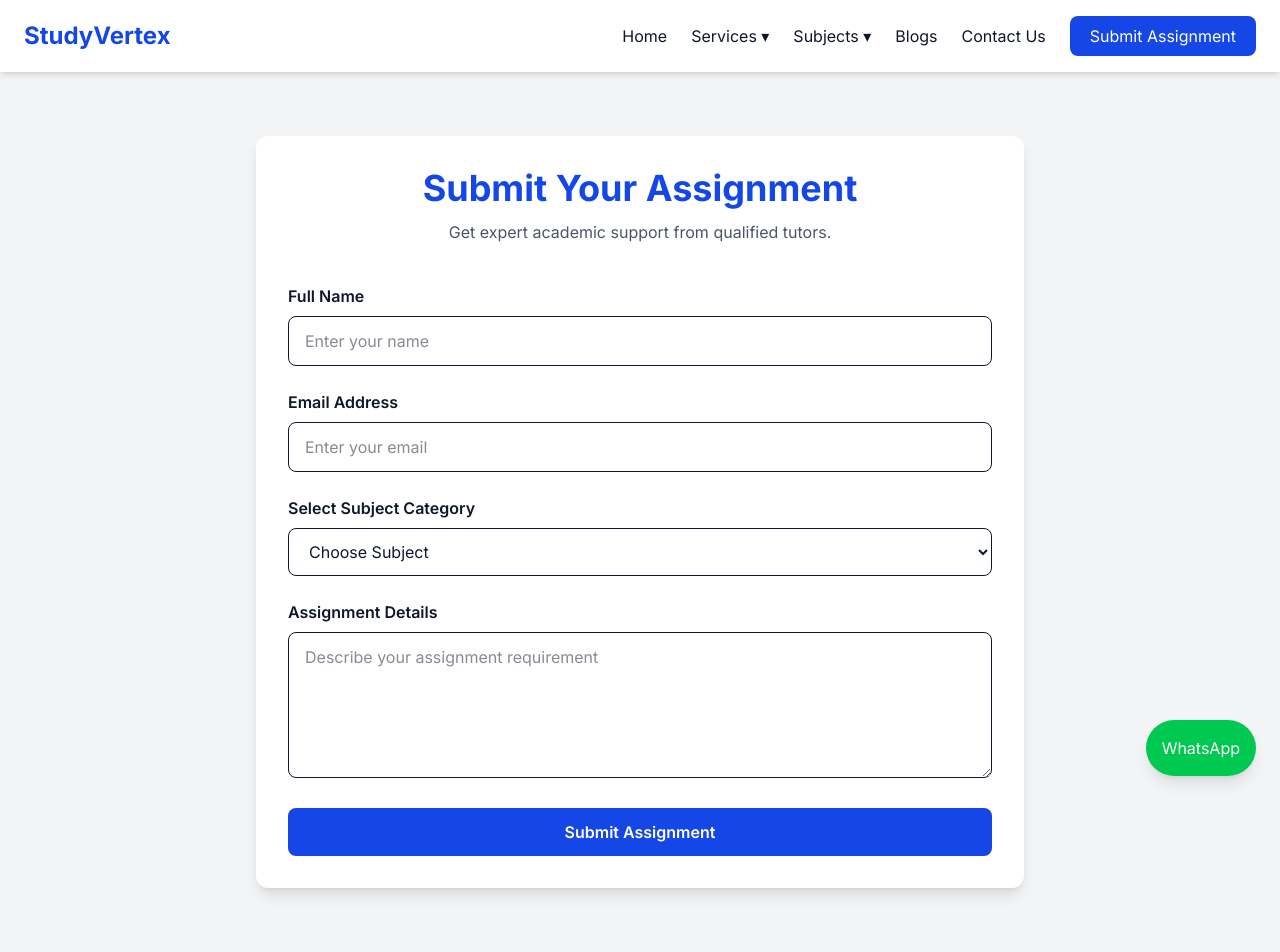
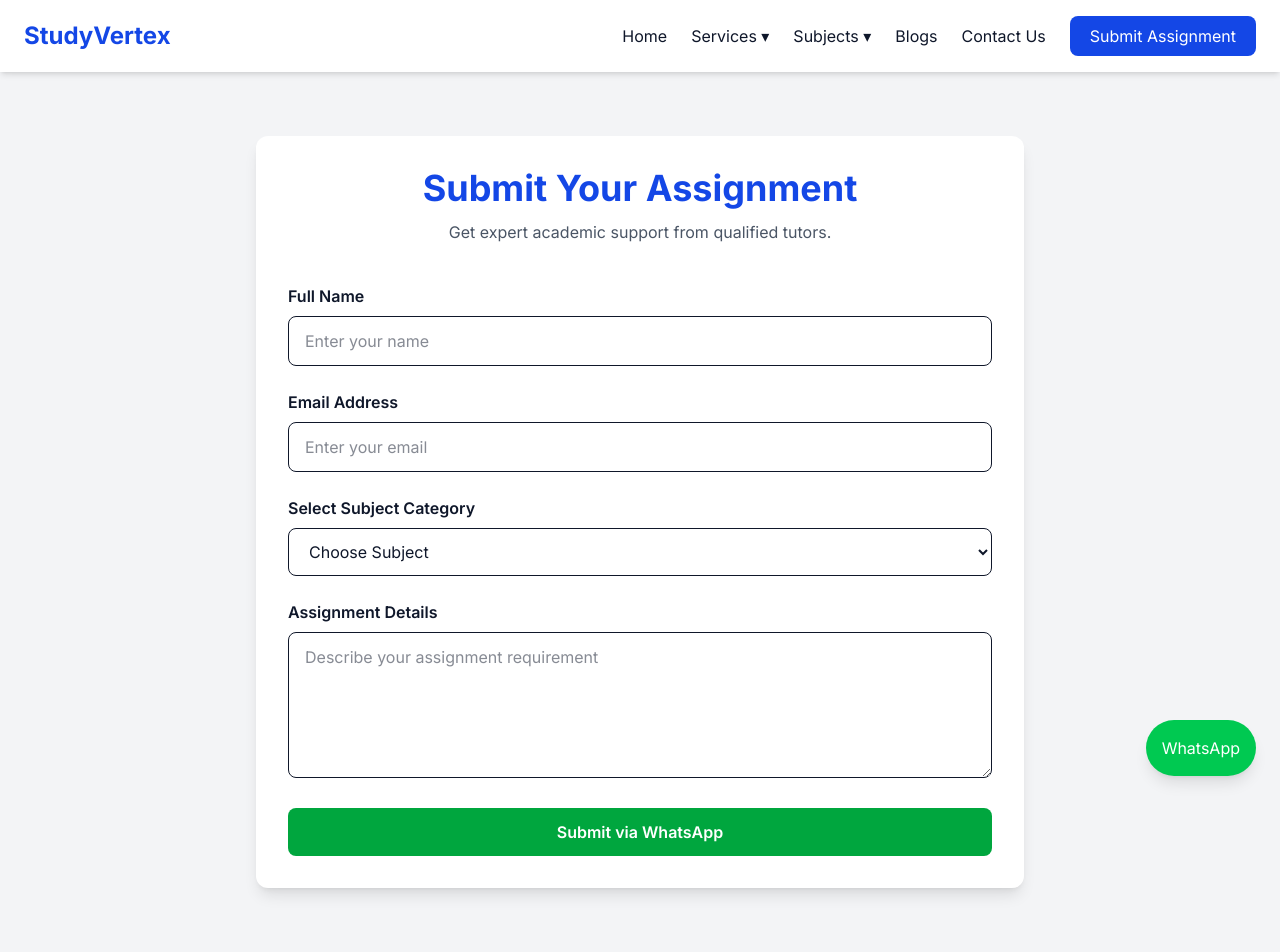
Before and after one commit to souravdadarwal01-max/StudyVertex, a Next.js app: page /submit-assignment in a window 1280 px wide. Shown: the top 952 px of the page. Built offline with nearby package versions, Linux system fonts and the light colour scheme.

Commit message:
Update page.tsx

```diff
--- a/app/submit-assignment/page.tsx
+++ b/app/submit-assignment/page.tsx
@@ -3,56 +3,49 @@
 import { useState } from "react";
 
 export default function SubmitAssignmentPage() {
-
   const [name, setName] = useState("");
   const [email, setEmail] = useState("");
   const [subject, setSubject] = useState("");
   const [details, setDetails] = useState("");
 
-
   function handleSubmit(e: React.FormEvent) {
     e.preventDefault();
 
-    alert("Assignment submitted successfully!");
+    // Replace with your WhatsApp number (Country Code + Number)
+    const phone = "919717575479";
 
-    console.log({
-      name,
-      email,
-      subject,
-      details,
-    });
+    const message = `🎓 *New Assignment Request*
+
+👤 *Name:* ${name}
+
+📧 *Email:* ${email}
+
+📚 *Subject:* ${subject}
+
+📝 *Assignment Details:*
+${details}`;
+
+    const whatsappUrl = `https://wa.me/${phone}?text=${encodeURIComponent(
+      message
+    )}`;
+
+    window.open(whatsappUrl, "_blank");
   }
 
-
   return (
-
     <main className="min-h-screen bg-gray-100 py-16 px-6">
-
-
       <div className="max-w-3xl mx-auto bg-white rounded-xl shadow-lg p-8">
-
-
         <h1 className="text-4xl font-bold text-center text-blue-700">
           Submit Your Assignment
         </h1>
-
 
         <p className="text-center text-gray-600 mt-3">
           Get expert academic support from qualified tutors.
         </p>
 
-
-
-        <form
-          onSubmit={handleSubmit}
-          className="space-y-6 mt-10"
-        >
-
-
+        <form onSubmit={handleSubmit} className="space-y-6 mt-10">
           {/* Name */}
-
           <div>
-
             <label className="block font-semibold mb-2">
               Full Name
             </label>
@@ -61,19 +54,14 @@ export default function SubmitAssignmentPage() {
               type="text"
               placeholder="Enter your name"
               value={name}
-              onChange={(e)=>setName(e.target.value)}
+              onChange={(e) => setName(e.target.value)}
               required
               className="w-full border rounded-lg px-4 py-3"
             />
-
           </div>
 
-
-
           {/* Email */}
-
           <div>
-
             <label className="block font-semibold mb-2">
               Email Address
             </label>
@@ -82,141 +70,83 @@ export default function SubmitAssignmentPage() {
               type="email"
               placeholder="Enter your email"
               value={email}
-              onChange={(e)=>setEmail(e.target.value)}
+              onChange={(e) => setEmail(e.target.value)}
               required
               className="w-full border rounded-lg px-4 py-3"
             />
-
           </div>
 
-
-
-          {/* Subject Category */}
-
+          {/* Subject */}
           <div>
-
             <label className="block font-semibold mb-2">
               Select Subject Category
             </label>
 
-
             <select
               value={subject}
-              onChange={(e)=>setSubject(e.target.value)}
+              onChange={(e) => setSubject(e.target.value)}
               required
               className="w-full border rounded-lg px-4 py-3 bg-white"
             >
-
-              <option value="">
-                Choose Subject
-              </option>
-
+              <option value="">Choose Subject</option>
 
               <option value="Computer Science & IT">
                 Computer Science & IT
               </option>
 
+              <option value="Engineering">Engineering</option>
 
-              <option value="Engineering">
-                Engineering
-              </option>
-
-
-              <option value="Mathematics">
-                Mathematics
-              </option>
-
+              <option value="Mathematics">Mathematics</option>
 
               <option value="Business & Management">
                 Business & Management
               </option>
 
-
-              <option value="Science">
-                Science
-              </option>
-
+              <option value="Science">Science</option>
 
               <option value="Healthcare & Nursing">
                 Healthcare & Nursing
               </option>
 
-
               <option value="Arts & Humanities">
                 Arts & Humanities
               </option>
-
 
               <option value="Finance & Accounting">
                 Finance & Accounting
               </option>
 
-
               <option value="Research & Writing">
                 Research & Writing
               </option>
-
-
             </select>
-
           </div>
 
-
-
-
           {/* Assignment Details */}
-
           <div>
-
             <label className="block font-semibold mb-2">
               Assignment Details
             </label>
 
-
             <textarea
-
               placeholder="Describe your assignment requirement"
-
               value={details}
-
-              onChange={(e)=>setDetails(e.target.value)}
-
+              onChange={(e) => setDetails(e.target.value)}
               required
-
               rows={5}
-
               className="w-full border rounded-lg px-4 py-3"
-
             />
-
           </div>
 
-
-
-
           {/* Submit Button */}
-
           <button
-
             type="submit"
-
-            className="w-full bg-blue-700 text-white py-3 rounded-lg font-semibold hover:bg-blue-800"
-
+            className="w-full bg-green-600 text-white py-3 rounded-lg font-semibold hover:bg-green-700 transition"
           >
-
-            Submit Assignment
-
+            Submit via WhatsApp
           </button>
-
-
-
         </form>
-
-
       </div>
-
-
     </main>
-
   );
 }
```
